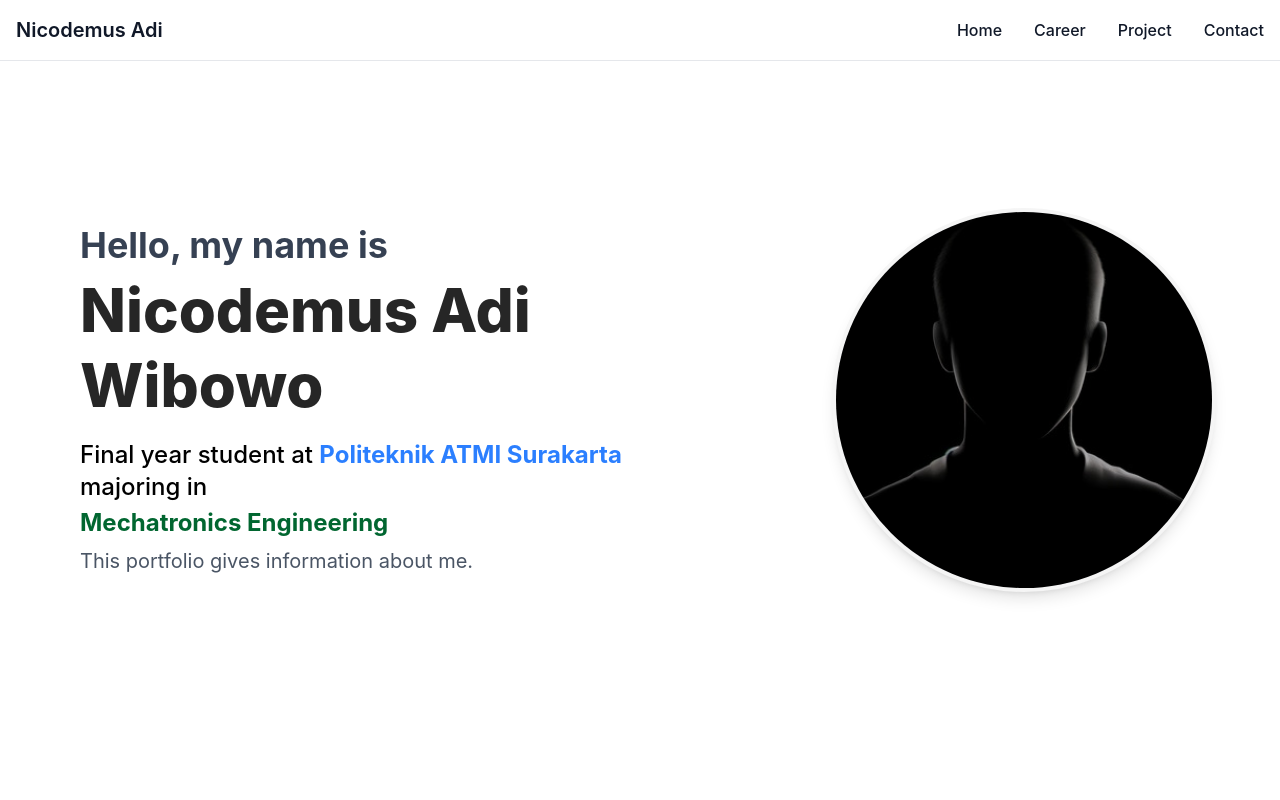
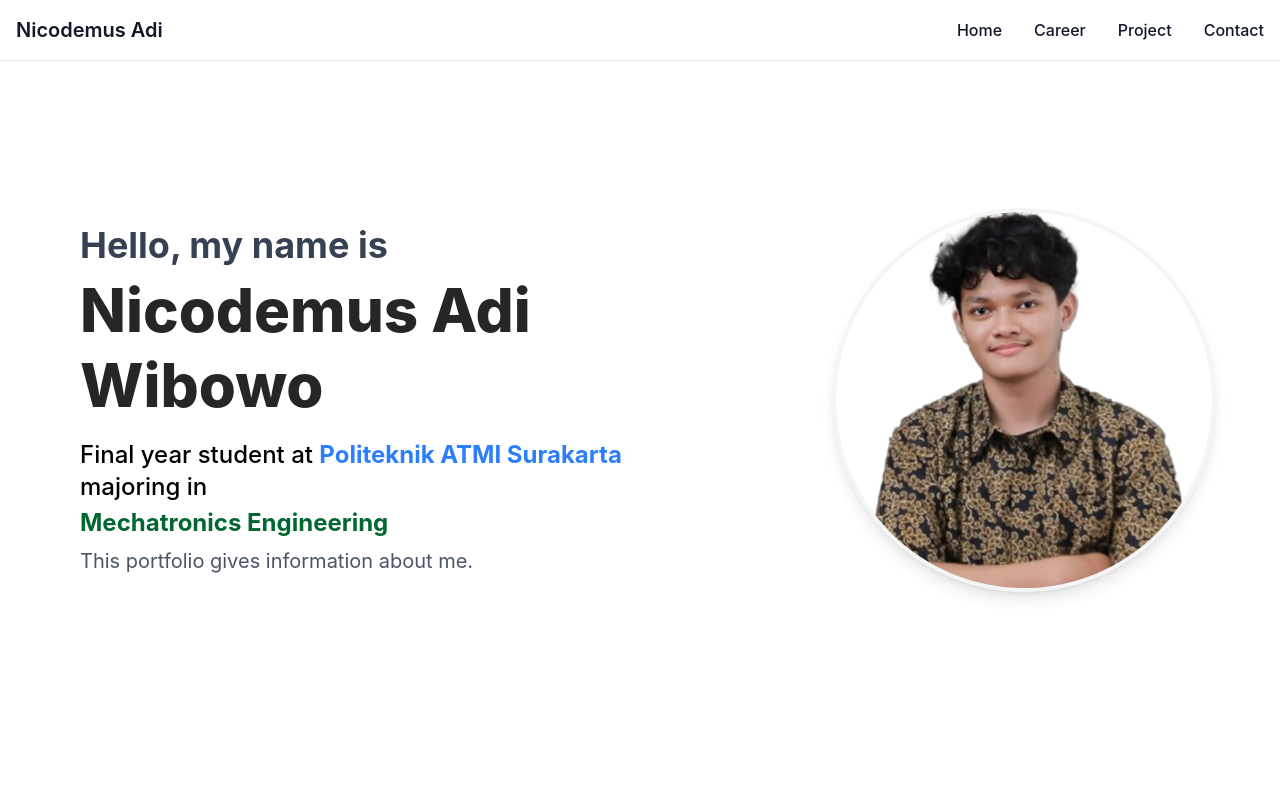
Before and after one commit to nicoadi/Nicodemus-Adi, a website: page index.html in a window 1280 px wide. Shown: the top 800 px of the page. Drawn offline with nearby package versions, Linux system fonts and the light colour scheme.

Commit message:
Update index.html

```diff
--- a/index.html
+++ b/index.html
@@ -62,7 +62,7 @@
   <div class="w-full md:w-2/5 flex justify-center p-4 order-1 md:order-2">
     <div class="bg-gray-200 rounded-full h-48 w-48 md:h-96 md:w-96 flex items-center justify-center overflow-hidden border-4 border-neutral-100 shadow-lg">
       <!-- Image tag tetap di sini -->
-      <img class="h-full w-full object-cover" src="Profile1.jpg" />
+      <img class="h-full w-full object-cover" src="Profile3.png" />
     </div>
   </div>
 </div>
```
